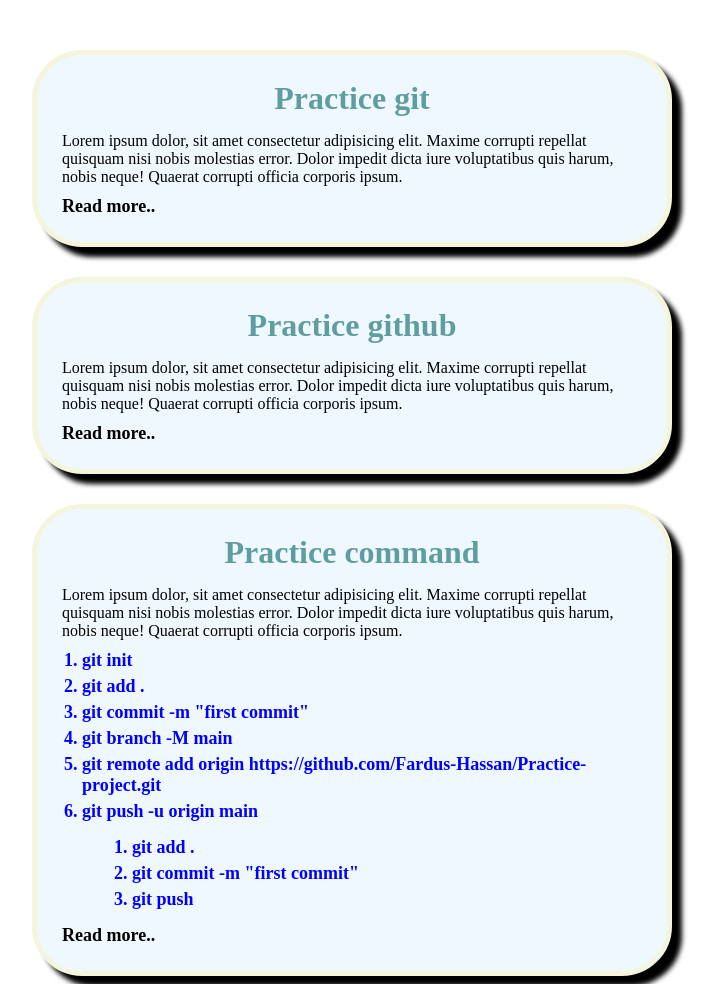
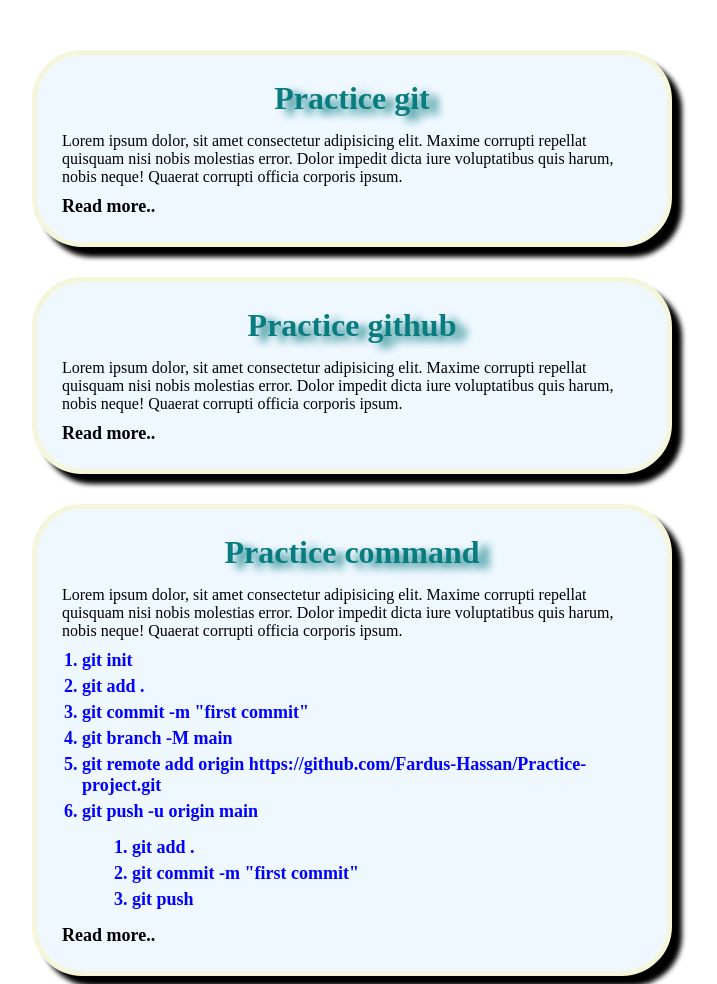
Before and after one commit to Fardus-Hassan/Practice-project, a plain HTML site: page index.html in a window 1280 px wide. Shown: the top 984 px of the page, without its empty margins (288-1005 px from the left). Drawn offline with Linux system fonts and the light colour scheme.

Commit message:
style change

```diff
--- a/style/style.css
+++ b/style/style.css
@@ -16,8 +16,9 @@ div{
 
 div h1{
     text-align: center;
-    color: cadetblue;
+    color: rgb(9, 124, 128);
     margin-bottom: 15px;
+    text-shadow: 10px 5px 8px;
 }
 
 span{
```
